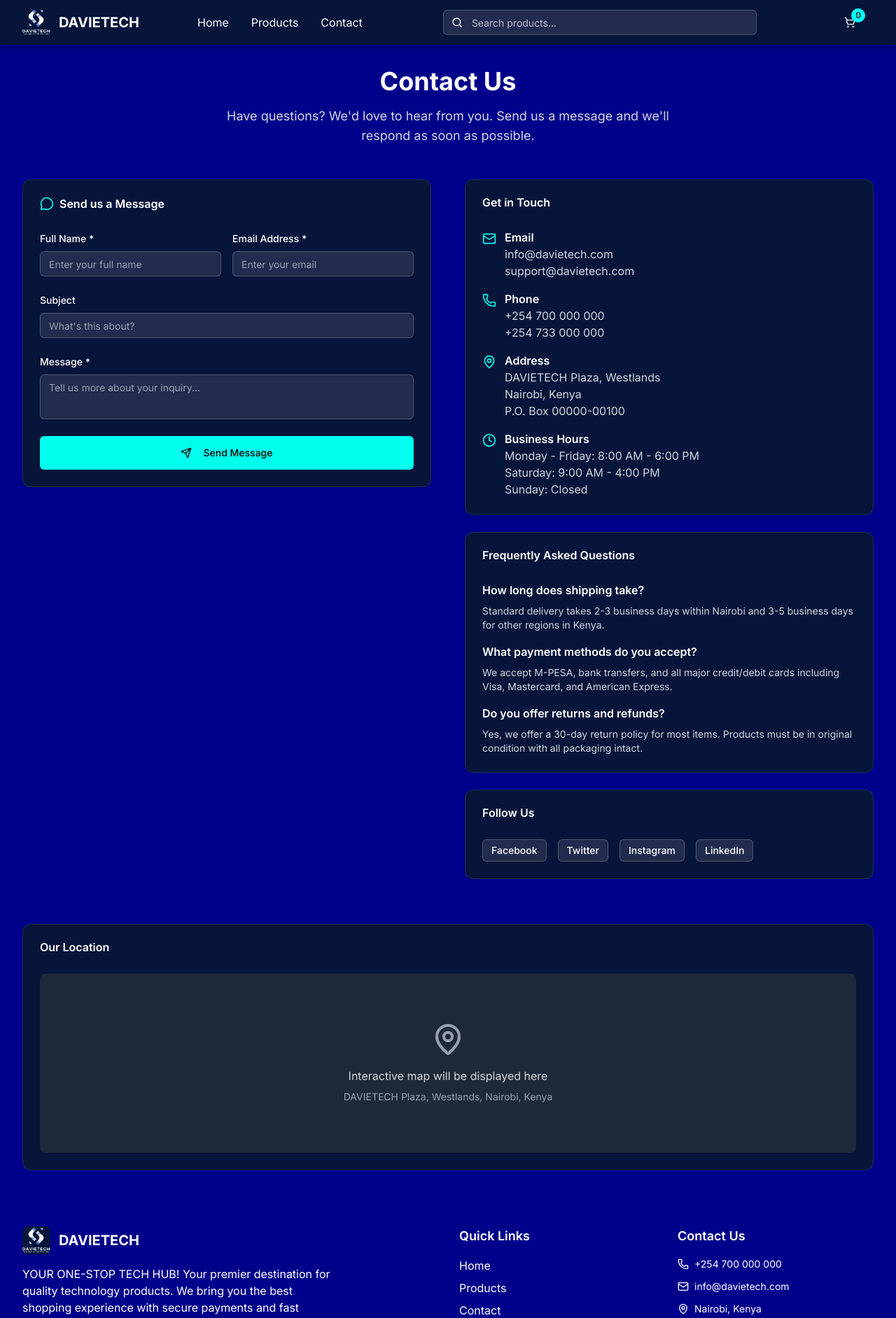
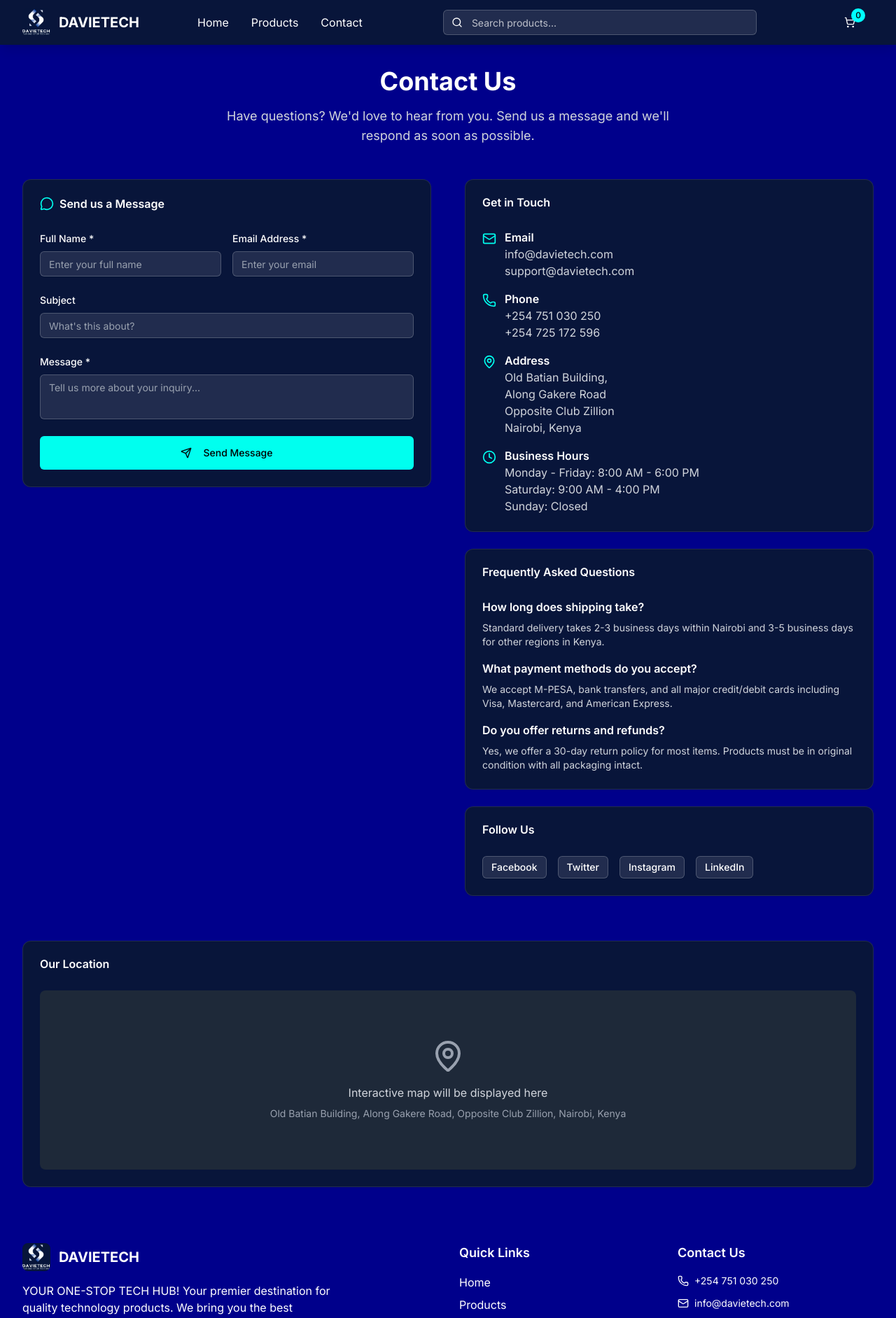
Before and after one commit to GEOFFREY-MO/davie, a Next.js app: page /contact in a window 1280 px wide. Shown: the top 1883 px of the page at 70% size. Built offline with nearby package versions, Linux system fonts and the light colour scheme; no server answers.

Commit message:
Update contact information with actual phone numbers and location details

```diff
--- a/src/app/contact/page.tsx
+++ b/src/app/contact/page.tsx
@@ -179,8 +179,8 @@ export default function ContactPage() {
                    <Phone className="h-5 w-5 text-[#00FFEF] mt-1 flex-shrink-0" />
                    <div>
                      <h3 className="font-semibold">Phone</h3>
-                    <p className="text-gray-300">+254 700 000 000</p>
-                    <p className="text-gray-300">+254 733 000 000</p>
+                     <p className="text-gray-300">+254 751 030 250</p>
+                     <p className="text-gray-300">+254 725 172 596</p>
                    </div>
                  </div>
 
@@ -189,9 +189,10 @@ export default function ContactPage() {
                    <div>
                      <h3 className="font-semibold">Address</h3>
                      <p className="text-gray-300">
-                                           DAVIETECH Plaza, Westlands<br />
-                     Nairobi, Kenya<br />
-                     P.O. Box 00000-00100
+                       Old Batian Building,<br />
+                       Along Gakere Road<br />
+                       Opposite Club Zillion<br />
+                       Nairobi, Kenya
                      </p>
                    </div>
                  </div>
@@ -274,7 +275,7 @@ export default function ContactPage() {
                   <MapPin className="h-12 w-12 text-gray-400 mx-auto mb-4" />
                                      <p className="text-gray-300">Interactive map will be displayed here</p>
                    <p className="text-sm text-gray-400 mt-2">
-                     DAVIETECH Plaza, Westlands, Nairobi, Kenya
+                     Old Batian Building, Along Gakere Road, Opposite Club Zillion, Nairobi, Kenya
                    </p>
                 </div>
               </div>
--- a/src/components/layout/footer.tsx
+++ b/src/components/layout/footer.tsx
@@ -70,7 +70,7 @@ export function Footer() {
             <div className="space-y-3">
                              <div className="flex items-center space-x-2">
                  <Phone className="h-4 w-4 text-accent" />
-                <span className="text-sm">+254 700 000 000</span>
+                 <span className="text-sm">+254 751 030 250</span>
                </div>
               <div className="flex items-center space-x-2">
                 <Mail className="h-4 w-4 text-accent" />
@@ -78,7 +78,7 @@ export function Footer() {
               </div>
                              <div className="flex items-start space-x-2">
                  <MapPin className="h-4 w-4 text-accent mt-0.5" />
-                <span className="text-sm">Nairobi, Kenya</span>
+                 <span className="text-sm">Old Batian Building, Nairobi</span>
                </div>
             </div>
           </div>
```
Lines whose indentation alone changed are shown as unchanged.
